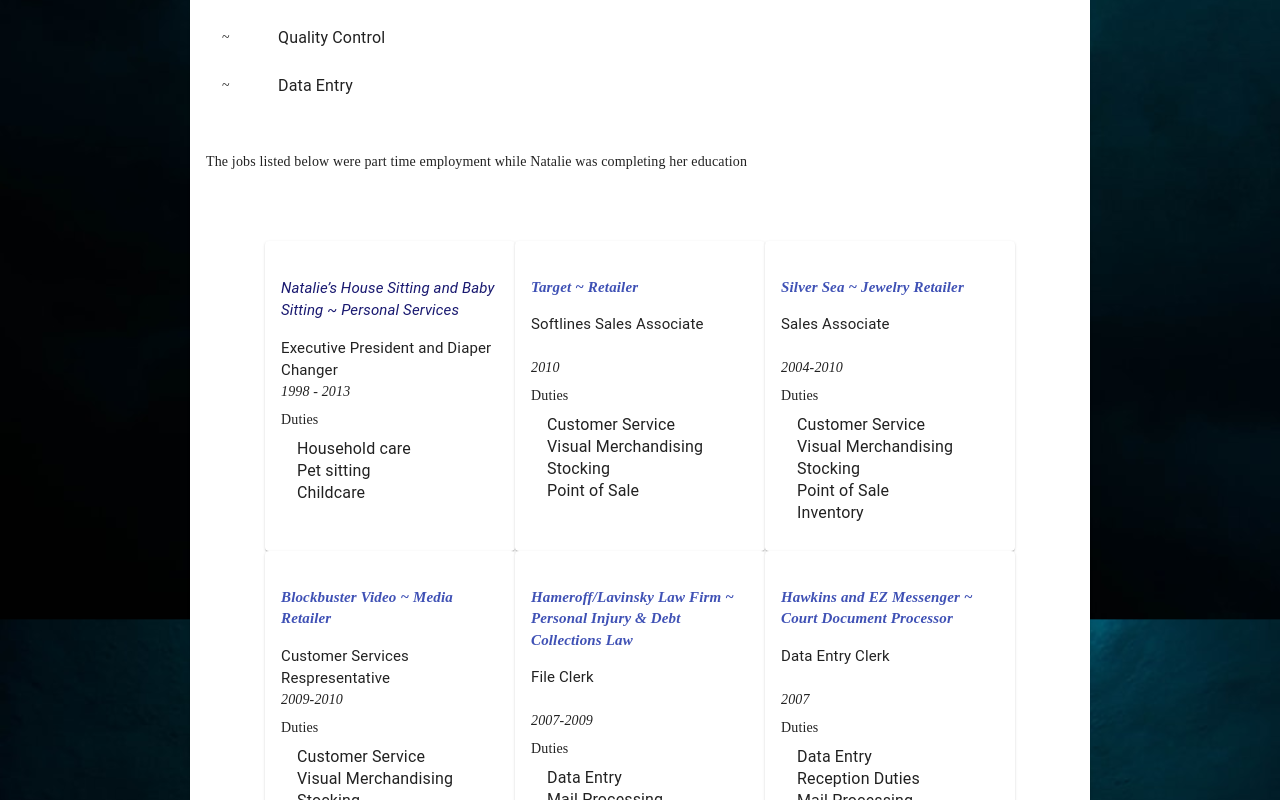
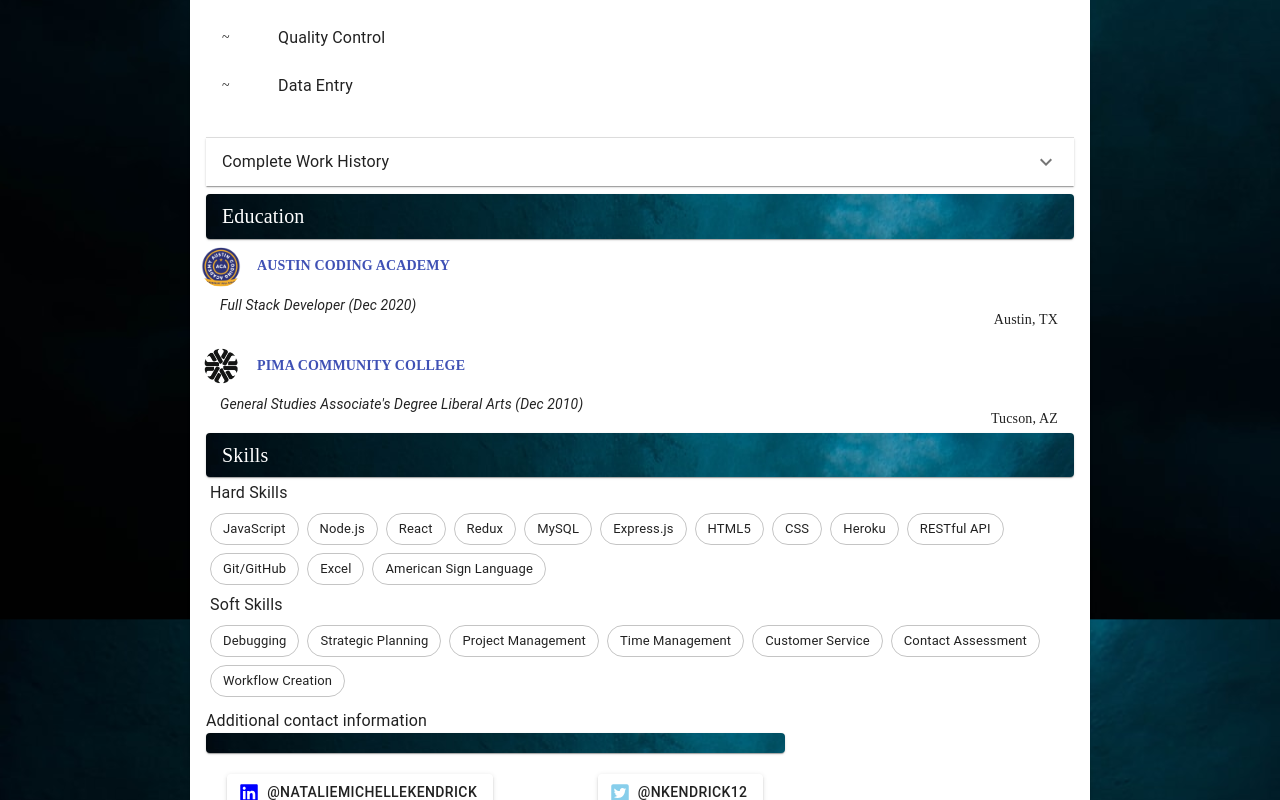
Before and after one commit to listenToRipley/nataliekendrick, a React (Create React App) app: page /resume in a window 1280 px wide. Shown: the part 1300-2100 px from the top of the page. Built offline with nearby package versions, Linux system fonts and the light colour scheme.

Commit message:
history made into accordian

```diff
--- a/src/Components/ResumeExp.js
+++ b/src/Components/ResumeExp.js
@@ -3,7 +3,11 @@
 import Paper from '@material-ui/core/Paper';
 import Card from '@material-ui/core/Card';
 import CardContent from '@material-ui/core/CardContent';
+import Accordion from '@material-ui/core/Accordion';
+import AccordionSummary from '@material-ui/core/AccordionSummary';
+import AccordionDetails from '@material-ui/core/AccordionDetails';
 import Typography from '@material-ui/core/Typography';
+import ExpandMoreIcon from '@material-ui/icons/ExpandMore';
 import List from '@material-ui/core/List';
 import Link from '@material-ui/core/Link';
 import ListItem from '@material-ui/core/ListItem';
@@ -31,6 +35,10 @@
   },
   duty: {
     fontSize: 10
+  },
+  studentHeader: {
+    fontSize: theme.typography.pxToRem(15),
+    fontWeight: theme.typography.fontWeightRegular,
   },
   studentHistory: {
     display: 'flex',
@@ -325,12 +333,26 @@
       {profHistory}
     <br/>
 
-    <p>The jobs listed below were part time employment while Natalie was completing her education</p>
-    <br/>
+    <Accordion>
+      <AccordionSummary
+          expandIcon={<ExpandMoreIcon />}
+          aria-controls="panel1a-content"
+          id="panel1a-header"
+          >
+          <Typography className={classes.heading}>Complete Work History</Typography>
+      </AccordionSummary>
+      <AccordionDetails>
+      <p>The jobs listed below were part time employment while Natalie was completing her education</p>
+      </AccordionDetails>
+
+      <br/>
 
     <div className={classes.studentHistory}>
     {studentHistory}
     </div>
+    </Accordion>
+    <br/>
+
     </div>
   )
 }
```
